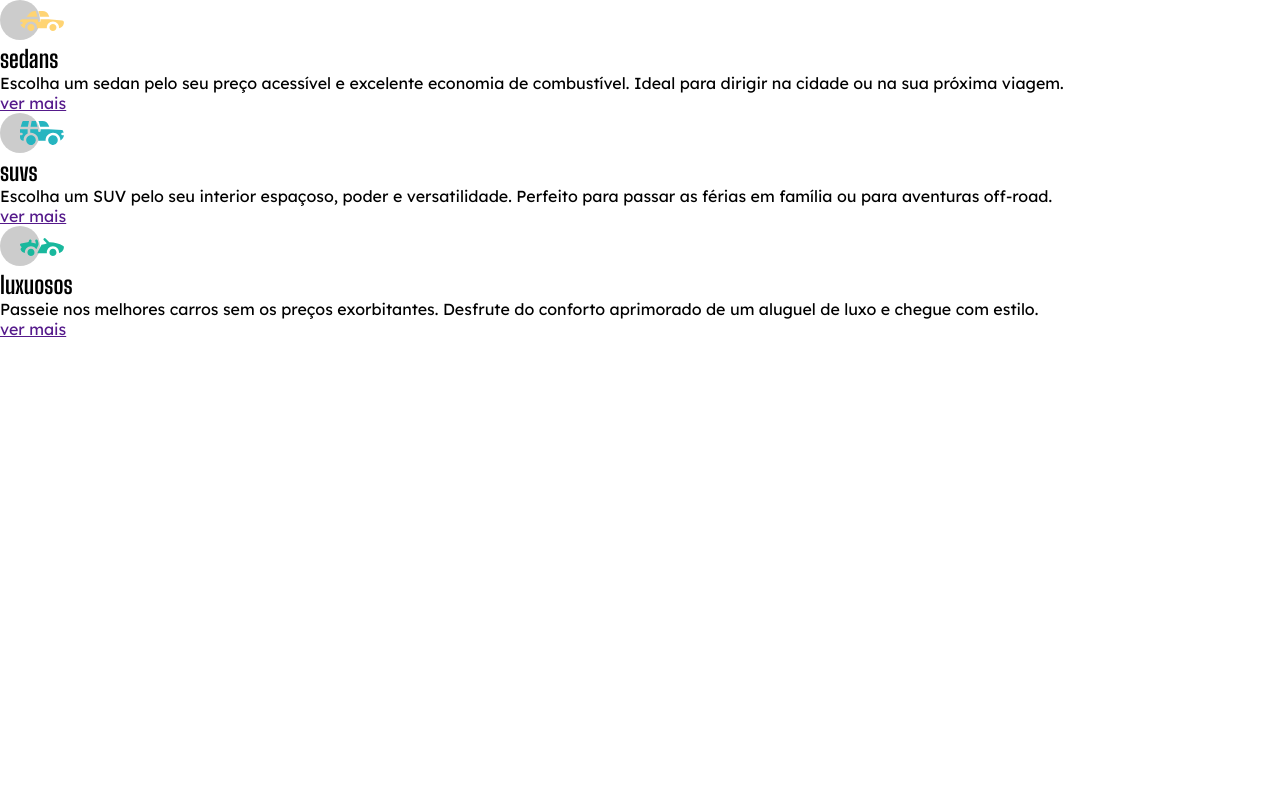
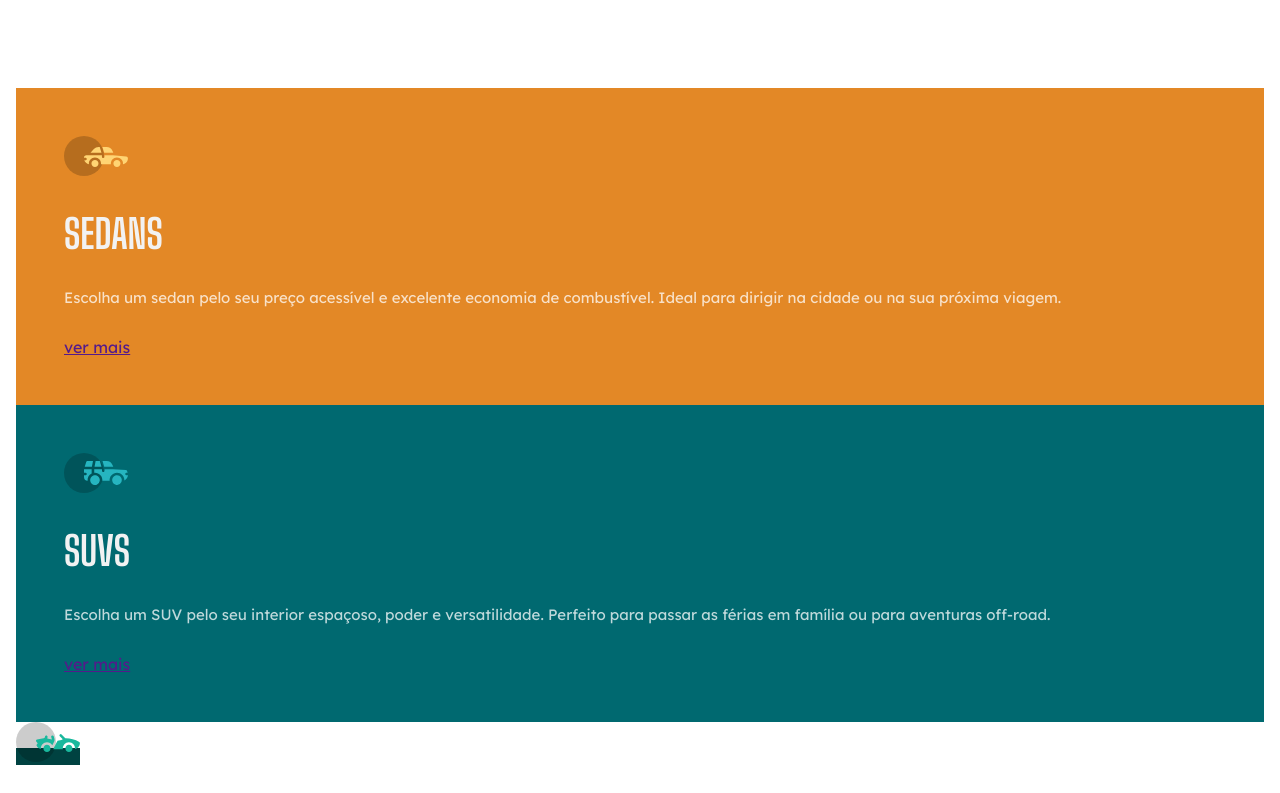
Before and after one commit to pietro5874/carros, a plain HTML site: page index.html in a window 1280 px wide. Shown: the top 793 px of the page. Drawn offline with Linux system fonts and the light colour scheme.

Commit message:
desenvolvimento do CSS

```diff
--- a/style.css
+++ b/style.css
@@ -13,14 +13,41 @@
 
 }
 
+body {
+    padding: 5.5rem 1rem;
+}
+
 h2 {
     font-family: 'Big Shoulders Display', sans-serif;
+    text-transform: uppercase;
+    font-size: 2.5rem;
+    color: var(--gray);
+    margin-block: 1.875rem;
 }
 
 p {
     font-family: 'Lexend Deca', sans-serif;
+    font-size: 0.9375rem;
+    color: var(--transparent-white);
+    margin-bottom: 1.875rem;
 }
 
 a {
     font-family: 'Lexend Deca', sans-serif;
 }
+
+section {
+    padding: 3rem;
+}
+
+.sedans {
+    background-color: var(--orange);
+}
+
+.suvs {
+    background-color: var(--cyan);
+}
+
+.luxo {
+    background-color: var(--dark-cyan);
+}
```
